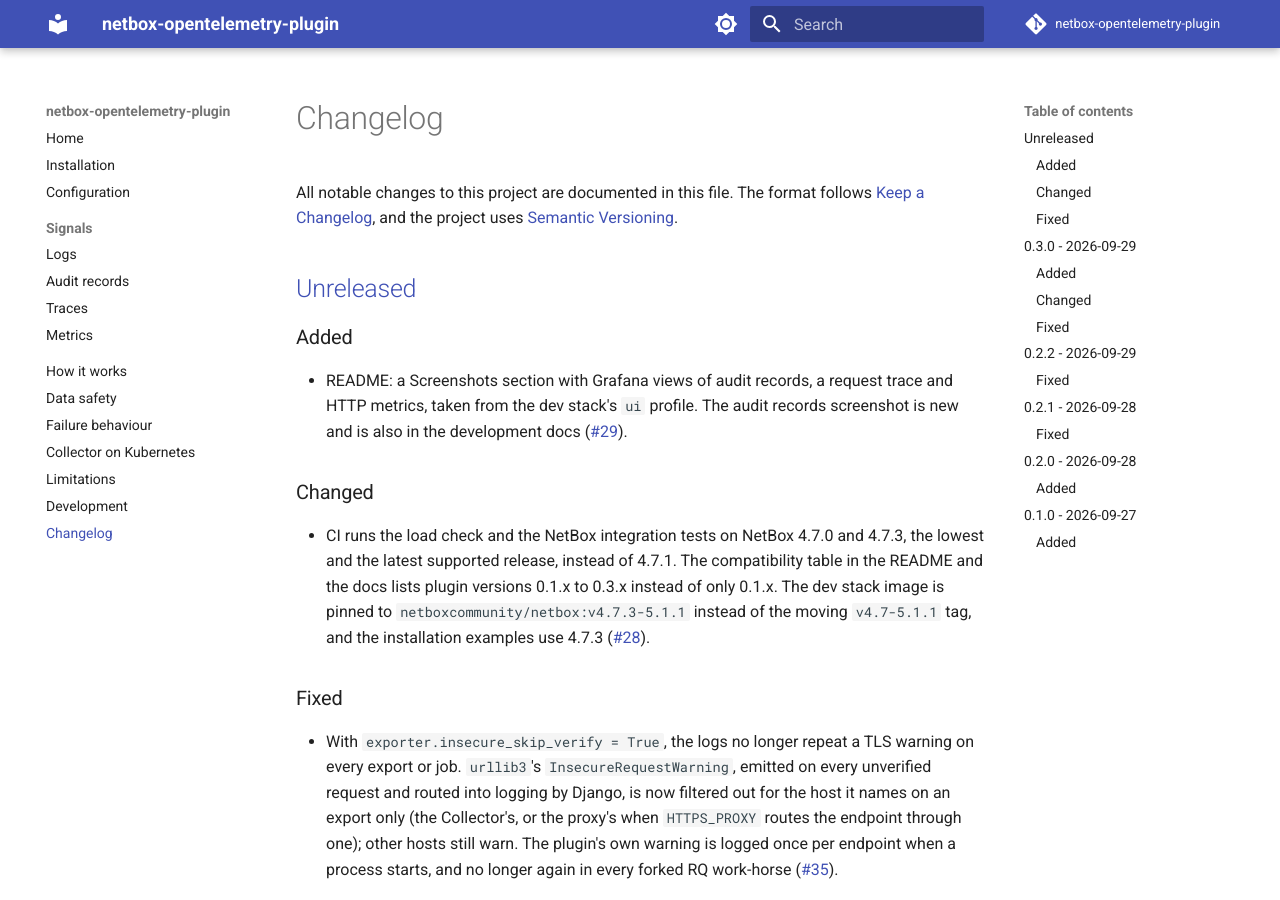
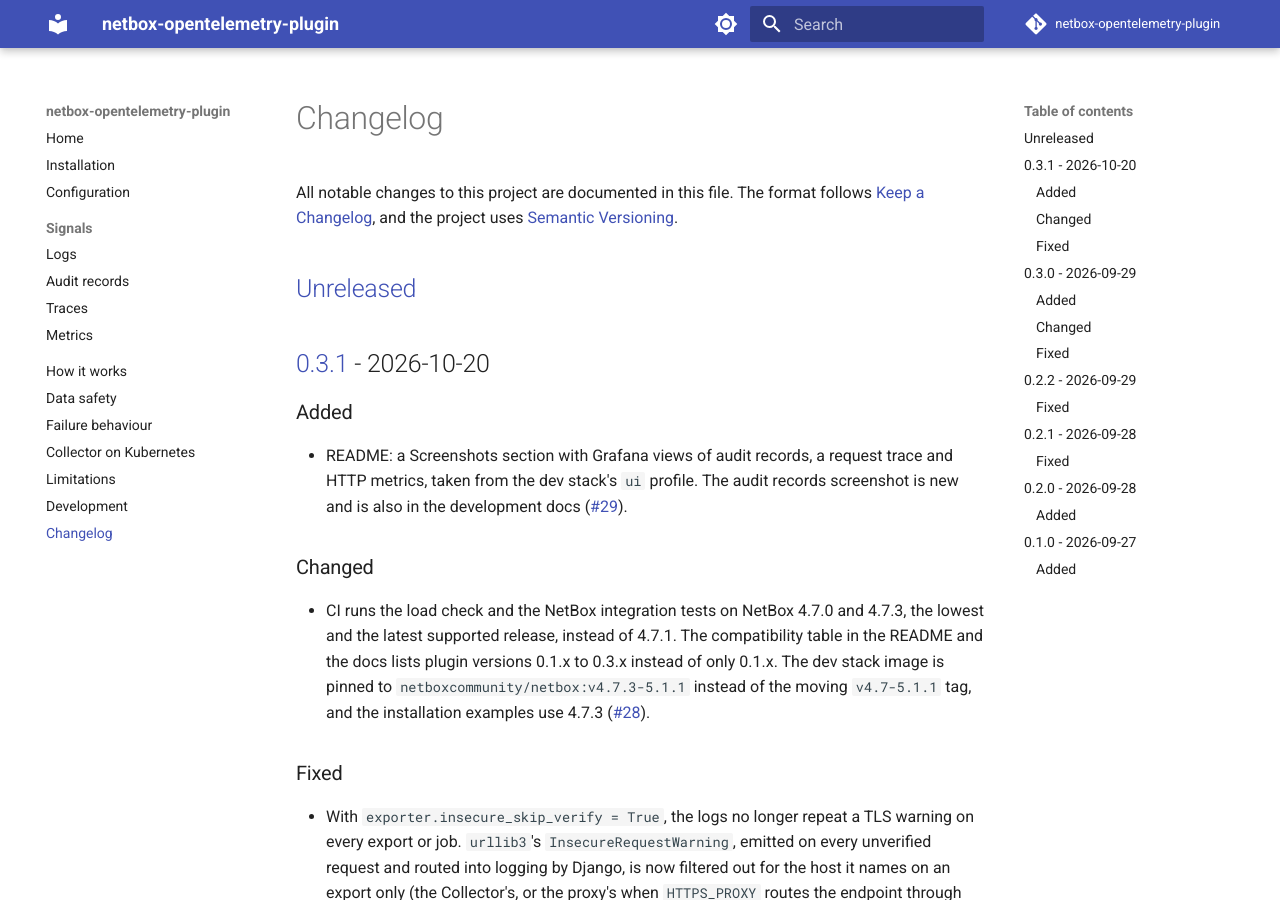
Before and after one commit to thomaschristory/netbox-opentelemetry-plugin, an MkDocs documentation site: the page built from docs/changelog.md, in a window 1280 px wide and 900 px high. Built offline with MkDocs 1.6.1 and Material for MkDocs 9.7.7, drawn with Linux system fonts in a browser that asks for light colours; comment, search, counter and statistics services are not loaded.

Commit message:
Release 0.3.1 (#37)

```diff
--- a/CHANGELOG.md
+++ b/CHANGELOG.md
@@ -5,6 +5,8 @@
 [Semantic Versioning](https://semver.org/spec/v2.0.0.html).
 
 ## [Unreleased]
+
+## [0.3.1] - 2026-10-20
 
 ### Added
 
@@ -69,7 +71,8 @@
 - Reuse of an OpenTelemetry SDK already configured outside the plugin (for example by `opentelemetry-instrument`).
 - NetBox 4.7 support.
 
-[Unreleased]: https://github.com/thomaschristory/netbox-opentelemetry-plugin/compare/v0.3.0...HEAD
+[Unreleased]: https://github.com/thomaschristory/netbox-opentelemetry-plugin/compare/v0.3.1...HEAD
+[0.3.1]: https://github.com/thomaschristory/netbox-opentelemetry-plugin/compare/v0.3.0...v0.3.1
 [0.3.0]: https://github.com/thomaschristory/netbox-opentelemetry-plugin/compare/v0.2.2...v0.3.0
 [0.2.2]: https://github.com/thomaschristory/netbox-opentelemetry-plugin/compare/v0.2.1...v0.2.2
 [0.2.1]: https://github.com/thomaschristory/netbox-opentelemetry-plugin/compare/v0.2.0...v0.2.1
--- a/netbox_opentelemetry_plugin/version.py
+++ b/netbox_opentelemetry_plugin/version.py
@@ -1 +1 @@
-__version__ = "0.3.0"
+__version__ = "0.3.1"
```
Also changed, not shown: docs/installation.md (+1 -1 lines).
